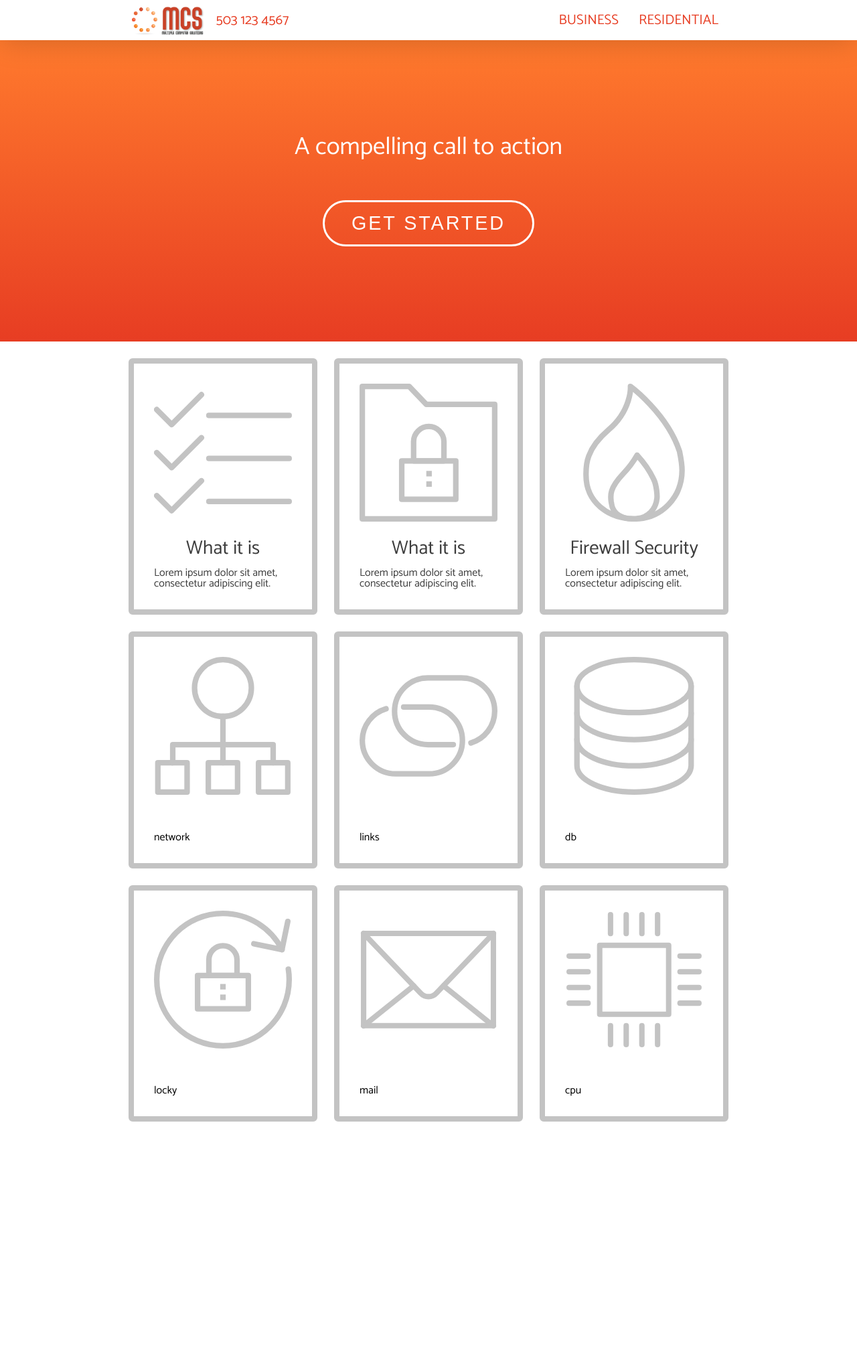
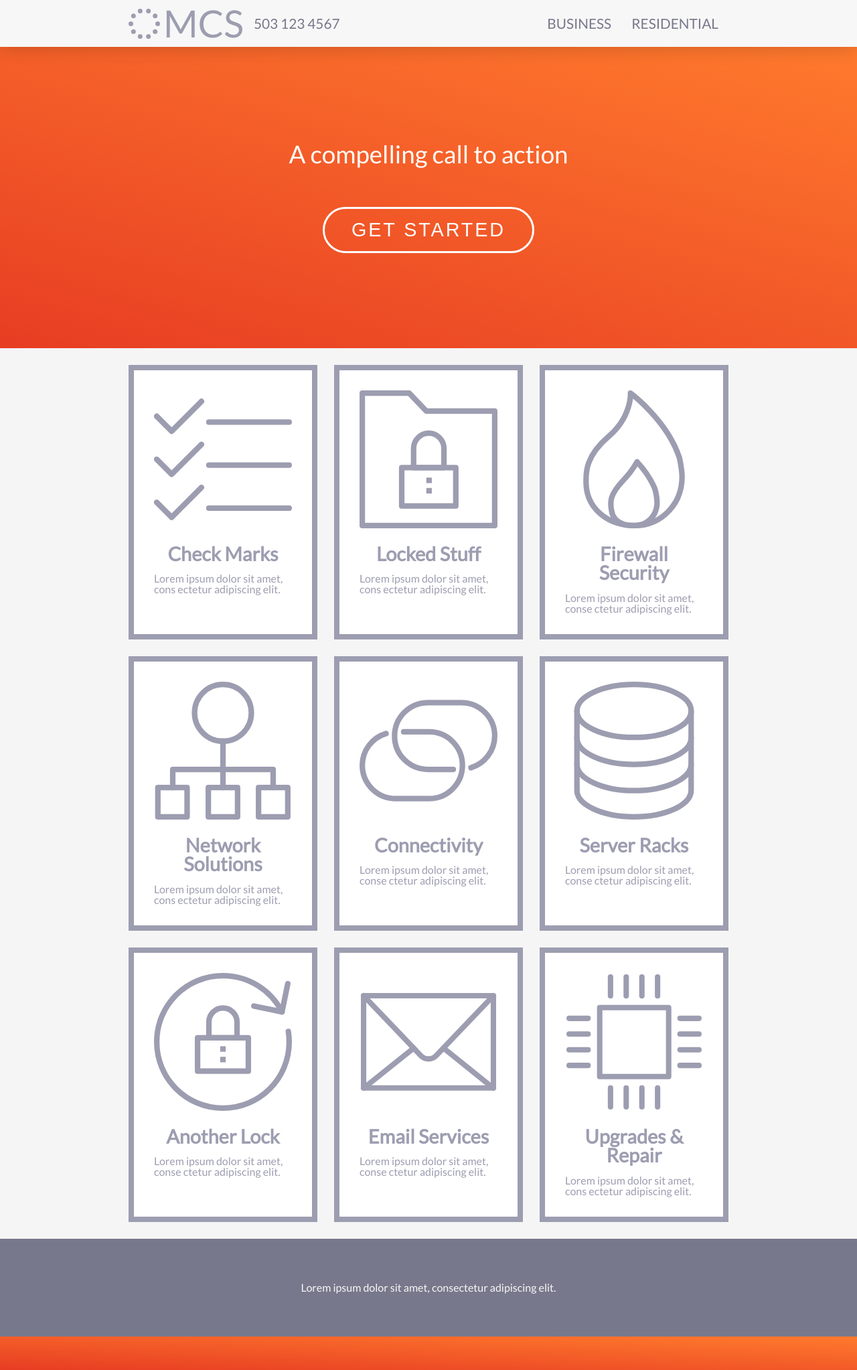
Before and after one commit to chasewdavis/mcsmetro, a website: page src/index.html in a window 1280 px wide. Shown: the whole page at 67% size. Before the commit the page ends 1700 px from the top, so only its background shows below. Drawn offline with Linux system fonts and the light colour scheme.

Commit message:
unhealthy obsession

```diff
--- a/src/css/reset.css
+++ b/src/css/reset.css
@@ -20,7 +20,8 @@ time, mark, audio, video {
   border: 0;
   font-size: 100%;
   font: inherit;
-  font-family: 'Catamaran';
+  /* font-family: 'Catamaran'; */
+  font-family: "Lato","Helvetica Neue","Helvetica",sans-serif;
   vertical-align: baseline;
   box-sizing: border-box;
 }
@@ -39,7 +40,9 @@ svg text{
 }
 
 body {
-  line-height: 1; }
+  line-height: 1;
+  background: whitesmoke;
+}
 
 ol, ul {
   list-style: none; }
--- a/src/index.css
+++ b/src/index.css
@@ -1,3 +1,3 @@
-@import url("https://fonts.googleapis.com/css?family=Catamaran");
+@import url("https://fonts.googleapis.com/css?family=Lato|Righteous|Dosis|Quicksand");
 @import url("css/reset.css");
 @import url("css/home.css");
--- a/src/index.html
+++ b/src/index.html
@@ -16,7 +16,9 @@
 <body>
     <div class='nav'>
         <div class="contain">
-            <img src="./images/png/logo.png" alt="Multiple Computer Solutions Logo">
+            <!-- <img src="./images/png/logo.png" alt="Multiple Computer Solutions Logo"> -->
+            <div class="logo"></div>
+            <h1>MCS</h1>
             <h2>503 123 4567</h2>
             <ul>
                 <li><a href="/templates/p1.html">BUSINESS</a></li>
@@ -42,8 +44,8 @@
                     <line class="st0" x1="19.9" y1="27.1" x2="49" y2="27.1"/></g><g><polyline class="st0" points="1,40.6 6.4,46 17.2,35.2   "/>
                     <line class="st0" x1="19.9" y1="42.7" x2="49" y2="42.7"/></g></g>
                 </svg>
-                <h2>What it is</h2>
-                <p>Lorem ipsum dolor sit amet, consectetur adipiscing elit.</p>
+                <h2>Check Marks</h2>
+                <p>Lorem ipsum dolor sit amet, cons ectetur adipiscing elit.</p>
                 <!-- <button>Learn More</button> -->
             </div>
 
@@ -53,8 +55,8 @@
                     <g><g><rect x="15.3" y="28" class="st0" width="19.6" height="13.9"/><path class="st0" d="M30.6,28h-11v-7c0-3,2.5-5.5,5.5-5.5h0c3,0,5.5,2.5,5.5,5.5V28z"/>
                     </g><line class="st6" x1="25.2" y1="31.6" x2="25.2" y2="38.2"/></g></g>
                 </svg>
-                <h2>What it is</h2>
-                <p>Lorem ipsum dolor sit amet, consectetur adipiscing elit.</p>
+                <h2>Locked Stuff</h2>
+                <p>Lorem ipsum dolor sit amet, cons ectetur adipiscing elit.</p>
                 <!-- <button>Learn More</button> -->
             </div>
 
@@ -63,7 +65,7 @@
                     <g><path class="st0" d="M42.4,31.4C42.4,41.1,35,49,25.3,49S7.6,42.9,7.6,33.2c0-3-0.5-9,8.1-16.4   C24.2,9.6,23.7,1,23.7,1s13.4,9.9,17.8,23.6C41.5,24.6,42.4,29,42.4,31.4z"/><path class="st0" d="M26.2,48.9c-1.4,0.2-8.7,0.6-9.4-5.6l-0.1-0.6c-0.3-2.2-0.6-4.8,4.3-10   c2.1-2.2,3.8-4.5,5.1-6.8c2.4,2.6,4.5,5.5,6,8.7c1.2,2.4,1.3,6.3,1.2,7C32.9,45.5,30.1,48.5,26.2,48.9z"/></g>
                 </svg>
                 <h2>Firewall Security</h2>
-                <p>Lorem ipsum dolor sit amet, consectetur adipiscing elit.</p>
+                <p>Lorem ipsum dolor sit amet, conse ctetur adipiscing elit.</p>
                 <!-- <button>Learn More</button> -->
             </div>
 
@@ -71,39 +73,45 @@
                 <svg xmlns="http://www.w3.org/2000/svg" xmlns:xlink="http://www.w3.org/1999/xlink" version="1.1" x="0px" y="0px" viewBox="0 0 50 62.5" style="enable-background:new 0 0 50 50;" xml:space="preserve">
                     <g><circle class="st0" cx="25" cy="11.3" r="10.3"/><g><rect x="1.4" y="38.4" class="st0" width="10.6" height="10.6"/><rect x="19.7" y="38.4" class="st0" width="10.6" height="10.6"/><rect x="37.9" y="38.4" class="st0" width="10.6" height="10.6"/></g><polyline class="st0" points="43.2,38.4 43.2,31.8 6.8,31.8 6.8,38.4  "/><line class="st0" x1="25" y1="38.4" x2="25" y2="21.5"/></g>
                 </svg>
-                network
+                <h2>Network Solutions</h2>
+                <p>Lorem ipsum dolor sit amet, cons ectetur adipiscing elit.</p>
             </div>
 
             <div class="box">
                 <svg xmlns="http://www.w3.org/2000/svg" xmlns:xlink="http://www.w3.org/1999/xlink" version="1.1" x="0px" y="0px" viewBox="0 0 50 62.5" style="enable-background:new 0 0 50 50;" xml:space="preserve">
                 <g><path class="st0" d="M40.4,31.2c5-1.5,8.6-6.1,8.6-11.6v0C49,13,43.6,7.6,36.9,7.6H24.8c-6.7,0-12.1,5.4-12.1,12.1   v0c0,6.7,5.4,12.1,12.1,12.1H34"/><path class="st0" d="M9.6,18.8C4.6,20.3,1,24.9,1,30.3v0C1,37,6.4,42.4,13.1,42.4h12.1c6.7,0,12.1-5.4,12.1-12.1v0   c0-6.7-5.4-12.1-12.1-12.1H16"/></g>
                 </svg>
-                links
+                <h2>Connectivity</h2>
+                <p>Lorem ipsum dolor sit amet, conse ctetur adipiscing elit.</p>
             </div>
 
             <div class="box">
                 <svg xmlns="http://www.w3.org/2000/svg" xmlns:xlink="http://www.w3.org/1999/xlink" version="1.1" x="0px" y="0px" viewBox="0 0 50 62.5" style="enable-background:new 0 0 50 50;" xml:space="preserve">
                 <g><ellipse class="st0" cx="25" cy="10.6" rx="20.7" ry="9.6"/><path class="st0" d="M45.7,29.9c0,5.3-9.3,9.6-20.7,9.6S4.3,35.2,4.3,29.9"/><path class="st0" d="M45.7,20.4c0,5.3-9.3,9.6-20.7,9.6S4.3,25.7,4.3,20.4"/><path class="st0" d="M45.7,10.6v28.8c0,5.3-9.3,9.6-20.7,9.6S4.3,44.7,4.3,39.4V10.6"/></g>
                 </svg>
-                db
+                <h2>Server Racks</h2>
+                <p>Lorem ipsum dolor sit amet, conse ctetur adipiscing elit.</p>
             </div>
             <div class="box">
                 <svg xmlns="http://www.w3.org/2000/svg" xmlns:xlink="http://www.w3.org/1999/xlink" version="1.1" x="0px" y="0px" viewBox="0 0 50 62.5" style="enable-background:new 0 0 50 50;" xml:space="preserve">
                 <g><g><g><rect x="15.8" y="23.5" class="st0" width="18.4" height="12.1"/><path class="st0" d="M30.1,23.5H19.9v-5.7c0-2.8,2.3-5.1,5.1-5.1h0c2.8,0,5.1,2.3,5.1,5.1V23.5z"/></g><line class="st6" x1="25" y1="26.6" x2="25" y2="32.4"/></g><g><path class="st0" d="M48.7,21.2c0.2,1.2,0.3,2.5,0.3,3.8c0,13.3-10.7,24-24,24S1,38.3,1,25S11.7,1,25,1c9.3,0,17.4,5.3,21.4,13.1"/><polyline class="st0" points="48.5,3.9 46.4,14.1 36.2,12   "/></g></g>
                 </svg>
-                locky
+                <h2>Another Lock</h2>
+                <p>Lorem ipsum dolor sit amet, conse ctetur adipiscing elit.</p>
             </div>
             <div class="box">
                 <svg xmlns="http://www.w3.org/2000/svg" xmlns:xlink="http://www.w3.org/1999/xlink" version="1.1" x="0px" y="0px" viewBox="0 0 51 63.75" style="enable-background:new 0 0 51 51;" xml:space="preserve">
                 <g><rect x="1.5" y="8.4" class="st0" width="48" height="34.1"/><path class="st0" d="M49.5,8.4L28.4,30.5c-1.6,1.7-4.2,1.7-5.8,0L1.5,8.4"/><line class="st0" x1="31.1" y1="27.8" x2="49.5" y2="42.6"/><line class="st0" x1="20" y1="27.8" x2="1.5" y2="42.6"/></g>
                 </svg>
-                mail
+                <h2>Email Services</h2>
+                <p>Lorem ipsum dolor sit amet, conse ctetur adipiscing elit.</p>
             </div>
             <div class="box">
                 <svg xmlns="http://www.w3.org/2000/svg" xmlns:xlink="http://www.w3.org/1999/xlink" version="1.1" x="0px" y="0px" viewBox="0 0 51 63.75" style="enable-background:new 0 0 51 51;" xml:space="preserve">
                 <g><rect x="12.8" y="12.8" class="st0" width="25.5" height="25.5"/><g><g><line class="st0" x1="34.2" y1="8.5" x2="34.2" y2="1.5"/><line class="st0" x1="28.4" y1="8.5" x2="28.4" y2="1.5"/><line class="st0" x1="22.6" y1="8.5" x2="22.6" y2="1.5"/><line class="st0" x1="16.8" y1="8.5" x2="16.8" y2="1.5"/></g><g><line class="st0" x1="34.2" y1="49.5" x2="34.2" y2="42.5"/><line class="st0" x1="28.4" y1="49.5" x2="28.4" y2="42.5"/><line class="st0" x1="22.6" y1="49.5" x2="22.6" y2="42.5"/><line class="st0" x1="16.8" y1="49.5" x2="16.8" y2="42.5"/></g></g><g><g><line class="st0" x1="8.5" y1="16.8" x2="1.5" y2="16.8"/><line class="st0" x1="8.5" y1="22.6" x2="1.5" y2="22.6"/><line class="st0" x1="8.5" y1="28.4" x2="1.5" y2="28.4"/><line class="st0" x1="8.5" y1="34.2" x2="1.5" y2="34.2"/></g><g><line class="st0" x1="49.5" y1="16.8" x2="42.5" y2="16.8"/><line class="st0" x1="49.5" y1="22.6" x2="42.5" y2="22.6"/><line class="st0" x1="49.5" y1="28.4" x2="42.5" y2="28.4"/><line class="st0" x1="49.5" y1="34.2" x2="42.5" y2="34.2"/></g></g></g>
                 </svg>
-                cpu
+                <h2>Upgrades &amp; Repair</h2>
+                <p>Lorem ipsum dolor sit amet, cons ectetur adipiscing elit.</p>
             </div>
             <!-- <div class="box">
                 <svg xmlns="http://www.w3.org/2000/svg" xmlns:xlink="http://www.w3.org/1999/xlink" version="1.1" x="0px" y="0px" viewBox="0 0 70 87.5" style="enable-background:new 0 0 70 70;" xml:space="preserve"><g><g>
@@ -148,5 +156,10 @@
         </div>
     </div>
 
+    <footer>
+        Lorem ipsum dolor sit amet, consectetur adipiscing elit.
+        <div></div>
+    </footer>
+
 </body>
 </html>
--- a/src/scss/home.scss
+++ b/src/scss/home.scss
@@ -1,14 +1,24 @@
 @import './../utilities/variables.scss';
 
-.nav{
+body {
+    background-color:$white
+}
+
+.nav {
     position: fixed;
     height: $navHeight;
     font-size: 1.3em;
     width: 100vw;
     top: 0;
-    color: $color_dark;
-    background-color: rgba(255,255,255,.95);
-    box-shadow: 0 0 45px rgba(0,0,0,.2);
+    color: $grey;
+    background-color: $white;
+    // border-bottom: 5px solid $color_light;
+    box-sizing: content-box;
+    transition: all .42s;
+    // &:hover{
+    //     border-bottom: 8px solid $grey;
+    // }
+    box-shadow: 0 0 30px rgba(0,0,0,.2);
     .contain{
         width: 70%;
         margin-left: 15%;
@@ -18,7 +28,44 @@
         img {
             height: $navHeight - 10px;
         }
-        h1, h2, ul li{
+        .logo{
+            width: 7px;
+            height: 7px;
+            margin: 20px 25px 20px 20px;
+            background-color: transparent;
+            border-radius: 50%;
+            box-shadow:
+                // parametric equation for a circle
+                // x = cx + r * cos(a)
+                // y = cy + r * sin(a)
+                // 10 shadows evenly spaced so 360deg / 10 = 36deg
+                20px 0px 0 0 $grey_light,
+                16.18px 11.76px 0 0 $grey_light,
+                6.18px 19.02px 0 0 $grey_light,
+                -6.18px 19.02px 0 0 $grey_light,
+                -16.18px 11.76px 0 0 $grey_light,
+                -20px 0px 0 0 $grey_light,
+                -16.18px -11.76px 0 0 $grey_light,
+                -6.18px -19.02px 0 0 $grey_light,
+                6.18px -19.02px 0 0 $grey_light,
+                16.18px -11.75px 0 0 $grey_light;
+        }
+        h1 {
+            font-size: 2.7em;
+            font-family: 'Dosis';
+            font-family: 'Quicksand', Helvetica, sans-serif;
+            font-family: 'Lato';
+            font-weight: 500;
+            color: $grey_light;
+        }
+        // h2 {
+        //     height: $navHeight;
+        //     display: flex;
+        //     align-items: flex-end;
+        //     padding-bottom: .5em;
+        //     margin-left: 30px;
+        // }
+        h2, ul li{
             padding: 0 15px;
             height: $navHeight;
             display: flex;
@@ -34,8 +81,16 @@
                 a{
                     text-decoration: none;
                     color:inherit;
+                    // border:1px solid red;
+                    height: 100%;
+                    display: flex;
+                    align-items: center;
+                    transition: all .22s;
                     &:visited{
                         color:inherit;
+                    }
+                    &:hover{
+                        color:$color_dark;
                     }
                 }
             }
@@ -46,7 +101,7 @@
 .landing{
     margin-top: $navHeight;
     height: 450px;
-    background: linear-gradient(0deg, $color_dark, $color_light);
+    background: linear-gradient(15deg, $color_dark, $color_light);
     display: flex;
     flex-direction: column;
     justify-content: space-around;
@@ -77,6 +132,7 @@
 }
 
 .solutions {
+    background: rgb(245, 245, 245);
     .container{
         width: 70%;
         margin-left: 15%;
@@ -89,50 +145,45 @@
             background: white;
             padding: 30px;
             // box-shadow: 0 0 40px rgba(0,0,0,.2);
-            border: 8px solid $grey;
-            border-radius: 6px;
-            transition: all .25s;
+            border: 8px solid $grey_light;
+            border-radius: 0;
+            transition: all .42s;
+            color: $grey_light;
             &:hover{
-                box-shadow: 0 0 40px rgba(0,0,0,.2);
+                box-shadow: 0 0 0 rgba(0,0,0,.2);
+                border: 8px solid $grey;
+                color: $grey;
+                svg{
+                    .st0,.st1,.st2,.st6 {
+                        stroke: $grey;
+                    }
+                }
             }
             cursor: pointer;
             svg {
                 width: 100%;
-                .rnd{
-                    stroke-linejoin:round;
-                    stroke-linecap:round;
-                }
                 .st0{
-                    fill:none;
-                    stroke: $color_light;
-                    stroke: $grey;
-                    stroke-width:2;
-                    stroke-miterlimit:10;
                     stroke-linejoin:round;
                     stroke-linecap:round;
                 }
                 .st1{
-                    fill:none;
-                    stroke:$color_light;
-                    stroke: $grey;
-                    stroke-width:2;
-                    stroke-miterlimit:10;
                     stroke-dasharray:2,2;
                 }
                 .st2{
-                    fill:none;
-                    stroke: $grey;
-                    stroke-width:2;
-                    stroke-miterlimit:10;
                     stroke-dasharray:2,1.8;
                 }
                 .st6{
+
+                    stroke-dasharray:2,1.8;
+                }
+                .st0,.st1,.st2,.st6 {
                     fill:none;
-                    stroke:$grey;
+                    stroke: $grey_light;
                     stroke-width:2;
                     stroke-miterlimit:10;
-                    stroke-dasharray:2,1.8;
+                    transition: all .42s;
                 }
+
                 // path, rect{
                 //     stroke: rgb(190, 190, 190);
                 //     fill: rgb(190, 190, 190);
@@ -146,11 +197,27 @@
                 margin-bottom: 15px;
                 text-align: center;
                 font-size: 1.8em;
-                color: $color_text;
+                font-weight: bold;
+                color: inherit;
             }
             p {
-                color: $color_text;
+                color: inherit;
             }
         }
     }
 }
+
+footer{
+    text-align: center;
+    color: $white;
+    background-color: $grey;
+    padding: 65px 0;
+    position: relative;
+    div{
+        position: absolute;
+        bottom: -50px;
+        width: 100%;
+        height: 50px;
+        background: linear-gradient(2deg, $color_dark, $color_light);
+    }
+}
```
Also changed, not shown: src/utilities/variables.scss (+5 -3 lines), src/css/home.css.
